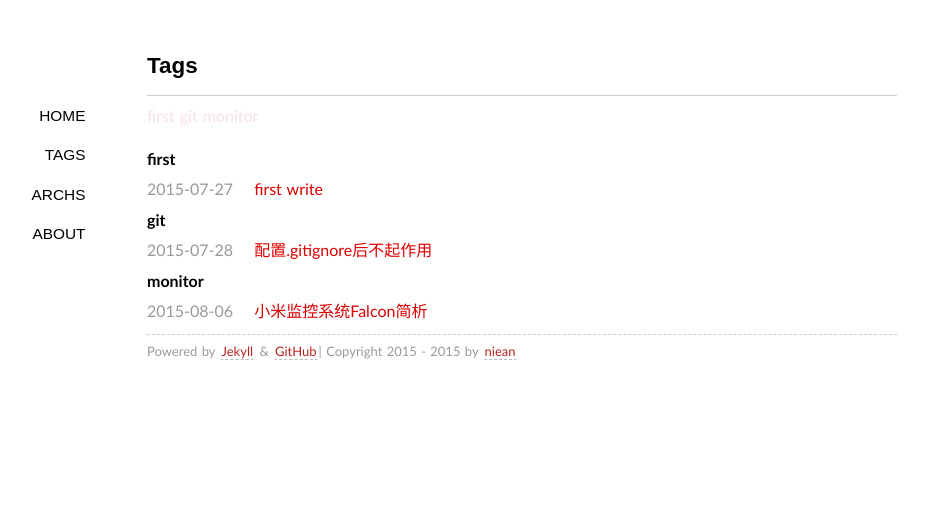
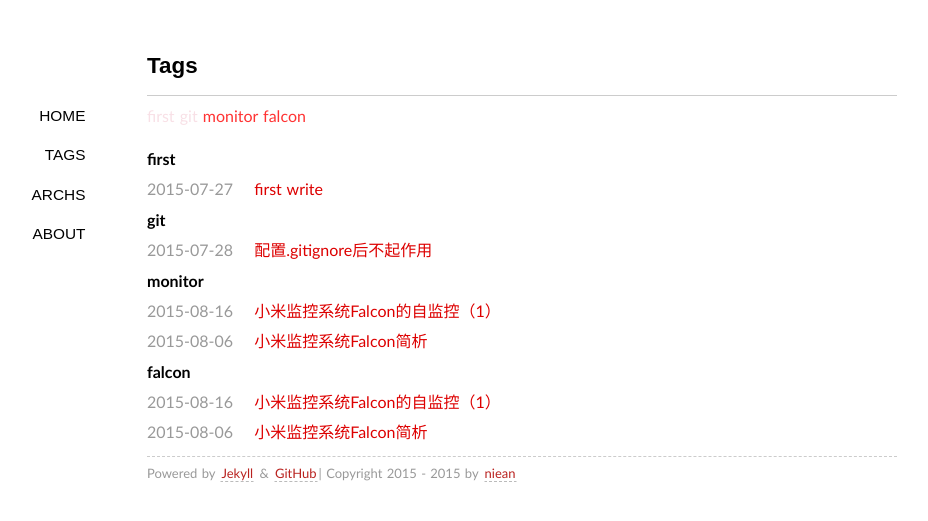
Before and after one commit to niean/niean.github.io, a Jekyll site: the page built from tags/index.md, in a window 1280 px wide. Shown: the top 521 px of the page, without its empty margins (118-1046 px from the left). Built offline with Jekyll 4.4.1, drawn with Linux system fonts in a browser that asks for light colours; some web fonts are replaced; Markdown is read by kramdown in place of the engine named in the settings; some of the changed lines change nothing that is shown.

Commit message:
add falcon-self-monitor-availability

````diff
--- a/_posts/2015-08-06-falcon-intro.markdown
+++ b/_posts/2015-08-06-falcon-intro.markdown
@@ -4,6 +4,7 @@ title: 小米监控系统Falcon简析
 date: 2015-08-06 20:00
 tags:
   - monitor
+  - falcon
 ---
 
 加入小米监控团队有半年时间了，能与领域里的牛人们共事，很开心。当然，时不时会想起am团队的童鞋。闲话不多说了，今天介绍下小米的监控产品[Falcon](https://github.com/open-falcon)。
@@ -124,7 +125,6 @@ Agent支持的基础采集项，基本能覆盖到常见的监控需求。但仍
 	endpoint=hostA && metric=df.bytes.free.percent && mount=/root< 5%
 
 ```
-
 另外，在Dashboard中，可以借助于tags，把tags作为筛选过滤条件，更方便用户查看自己关心的指标。
 
 
--- /dev/null
+++ b/_posts/2015-08-16-falcon-self-monitor-availability.markdown
@@ -0,0 +1,39 @@
+---
+layout: post
+title: 小米监控系统Falcon的自监控（1）
+date: 2015-08-16 18:00
+tags:
+  - monitor
+  - falcon
+---
+
+通常，监控系统被用于发现其他服务系统的故障。那么，监控系统自身发生故障时，谁来发现这件事呢？监控系统的自监控怎么搞？我们介绍了小米监控系统Falcon的一些自监控实践，希望对大家有所帮助。
+
+高大上的讲，Falcon的自监控有两个维度: 故障发现 和 故障预判。故障发现指的是，当Falcon某个组件实例不可用时，自监控服务能够及时发现该故障，并通知相应的运维人员。故障预判指的是，通过自监控服务，能够预测出Falcon组件即将发生的故障，并把即将发生的故障通知到相应的运维人员。我们还没有进化到故障自动恢复的阶段，甚至故障预判的主要逻辑都需要人来完成。
+
+本文主要介绍Falcon"故障发现"的实现，"故障预判"的内容，将在下一篇文章中介绍。
+
+Falcon各模块，提供服务状态API。通过该API，可以获知该服务是否正常。
+
+自监控组件AntEye，定期主动查询Falcon各模块实例的服务状态，然后根据报警规则判断是否报警。Falcon模块的所有实例，在AntEye的配置文件中进行描述。Falcon故障运维人员的联系方式，在AnyEye的配置文件中描述。
+
+## 自监控的实现
+
+![archi](https://raw.githubusercontent.com/niean/niean.github.io/master/images/20150816/monitor.archi.png)
+
+服务状态定义
+
+
+自监控巡检
+
+
+
+
+
+
+## 自监控服务的部署
+AntEye应该和Falcon组件同机房(或者同网络区域)部署，防止跨区域网络问题造成的误报、漏报。如果Falcon散落在多个网络分区，则在每个网络分区部署一个AntEye。
+
+部署在中心集群的Falcon组件往往更重要，其故障需要被实时的发现。因此，可以在中心网络分区部署多套AntEye、监控同一个Falcon集群，实现自监控服务的高可用，如下图。当然，这种高可用，是以运维人员接收重复报警信息为代价的(考虑到报警信息很少，多接收几份也是可以接受的)。
+
+![deploy](https://raw.githubusercontent.com/niean/niean.github.io/master/images/20150816/monitor.deploy.png)
````
Also changed, not shown: images/20150816/monitor.archi.png (added), images/20150816/monitor.deploy.png (added), 1 other file.
